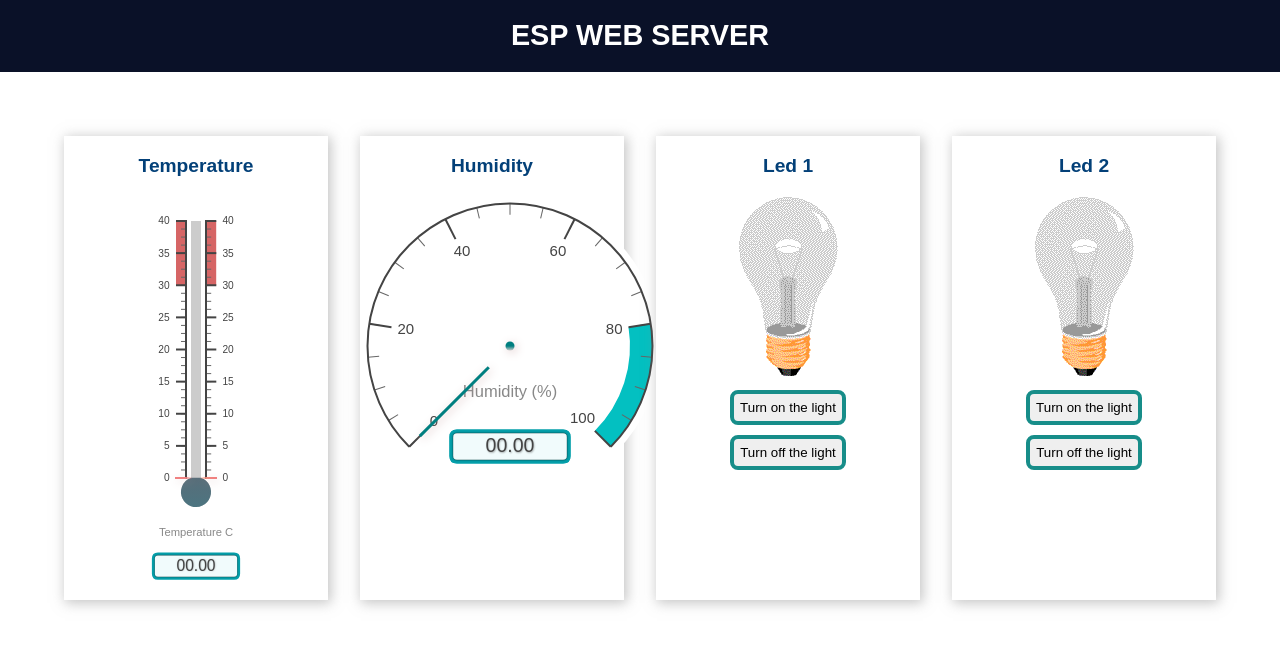
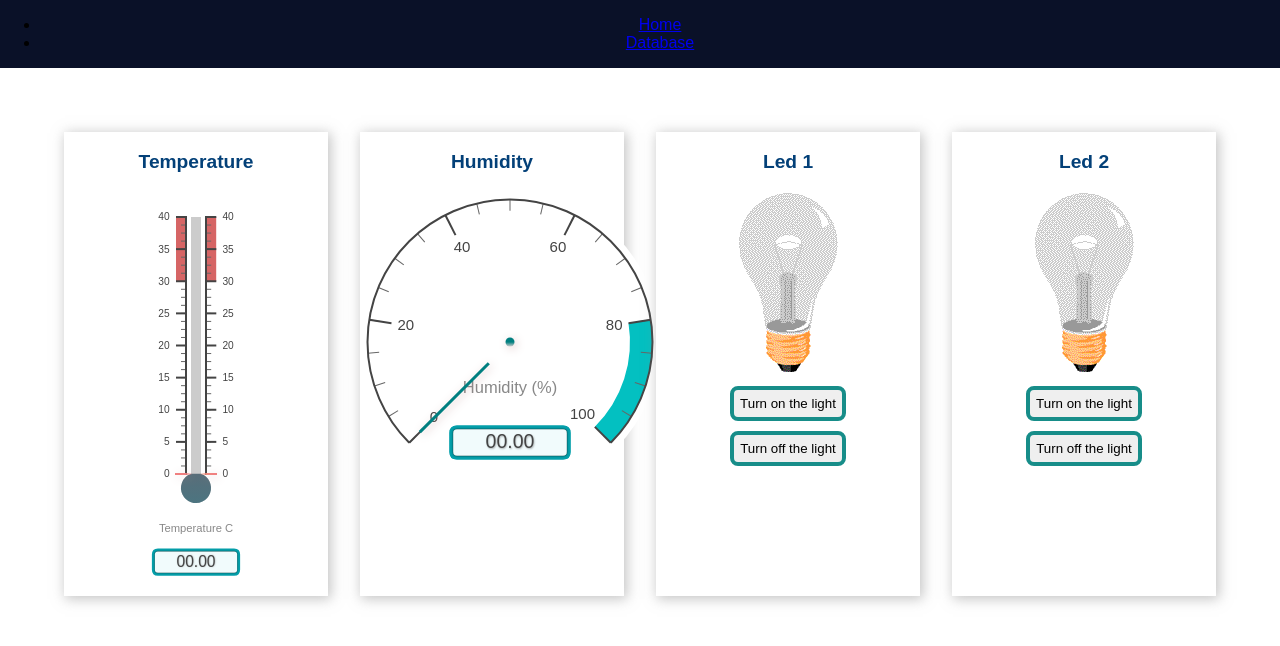
Before and after one commit to phambahuycv/smart_house, a website: page public/index.html in a window 1280 px wide. Drawn offline with Linux system fonts and the light colour scheme.

Commit message:
Update index.html

```diff
--- a/public/index.html
+++ b/public/index.html
@@ -5,12 +5,15 @@
     <meta name="viewport" content="width=device-width, initial-scale=1">
     <link rel="icon" type="image/png" href="/favicon.png">
     <link rel="stylesheet" href="https://use.fontawesome.com/releases/v5.7.2/css/all.css" integrity="sha384-fnmOCqbTlWIlj8LyTjo7mOUStjsKC4pOpQbqyi7RrhN7udi9RwhKkMHpvLbHG9Sr" crossorigin="anonymous">
-    <link rel="stylesheet" type="text/css" href="/style.css">
+    <link rel="stylesheet" type="text/css" href="style.css">
     <script src="/gauge.min.js"></script>
   </head>
   <body>
     <div class="topnav">
-      <h1>ESP WEB SERVER</h1>
+      <ul>
+        <li><a href="index.html">Home</a></li>
+        <li><a href="database-interface.html">Database</a></li>
+      </ul>
     </div>
     <div class="content">
       <div class="card-grid">
```
